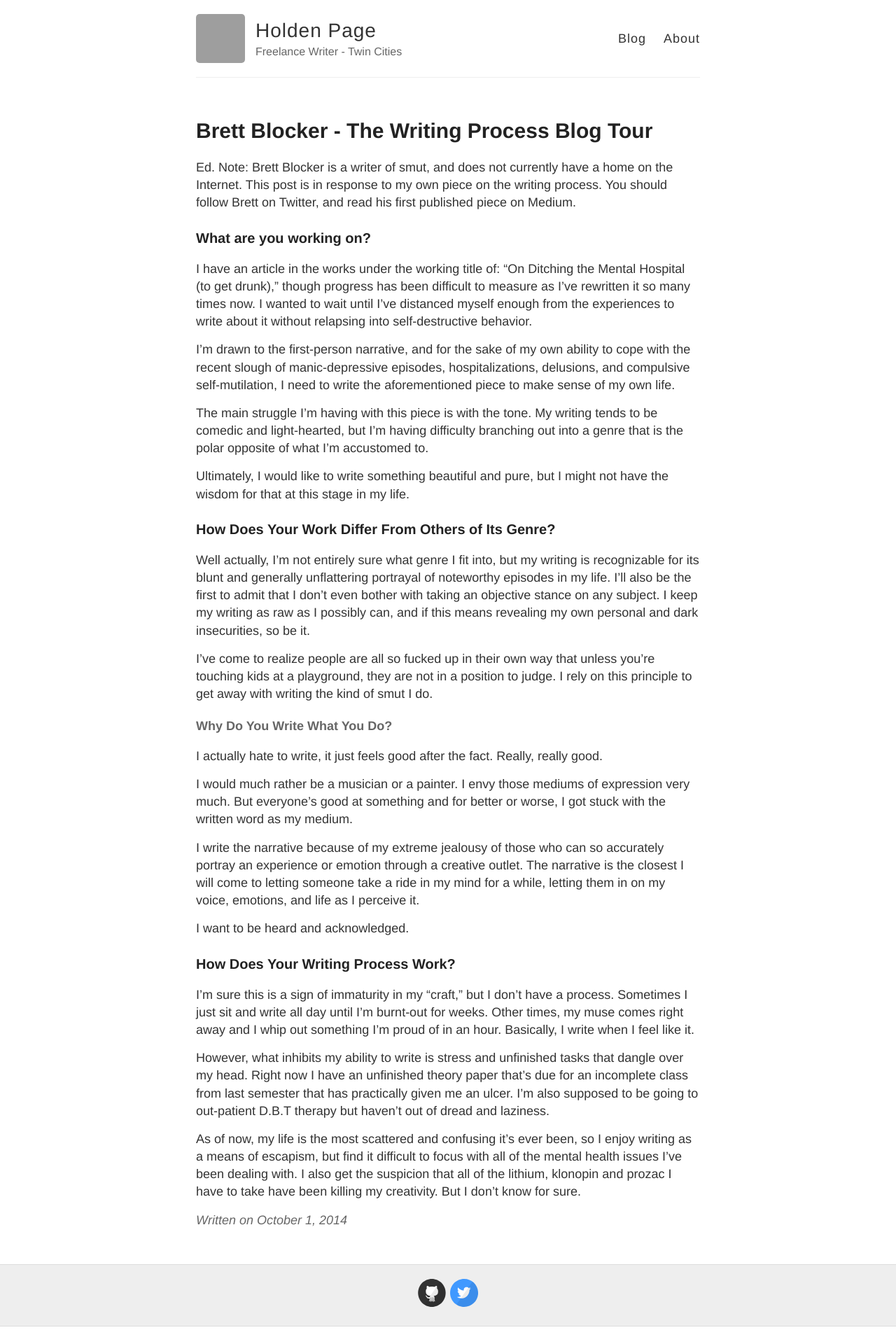
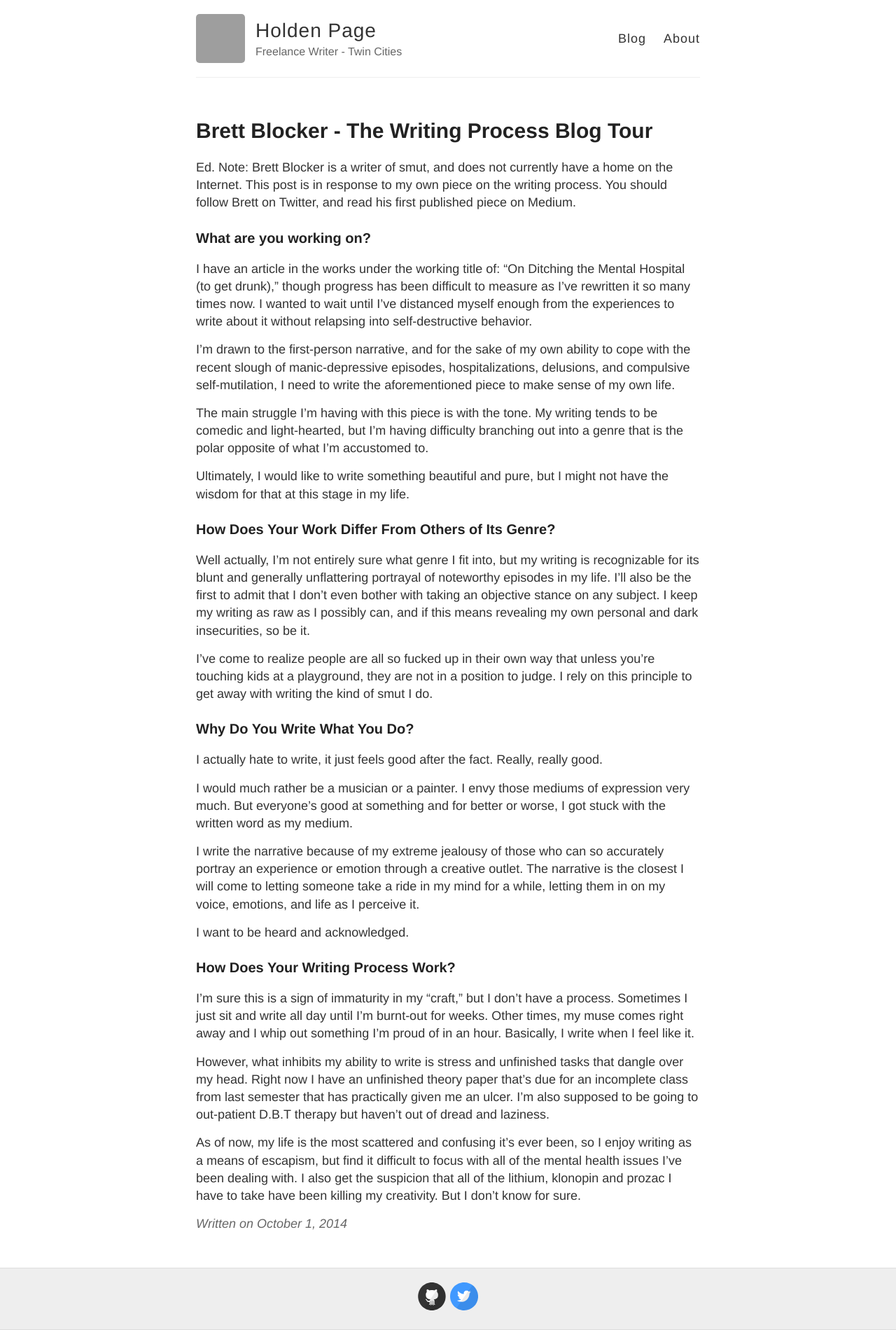
Before and after one commit to holdenpage/holdenpage.github.io, a Jekyll site: the page built from _posts/2014-10-1-Brett-Blocker.md, in a window 1280 px wide. Shown: the whole page at 70% size. Built offline with Jekyll 4.4.1, drawn with Linux system fonts in a browser that asks for light colours; grey boxes are pictures that could not be loaded.

```diff
--- a/_posts/2014-10-1-Brett-Blocker.md
+++ b/_posts/2014-10-1-Brett-Blocker.md
@@ -43,7 +43,7 @@ unless you’re touching kids at a playground, they are not in a position
 to judge. I rely on this principle to get away with writing the kind of
 smut I do.
 
-#### Why Do You Write What You Do?
+### Why Do You Write What You Do?
 
 I actually hate to write, it just feels
 good after the fact. Really, really good.
```
